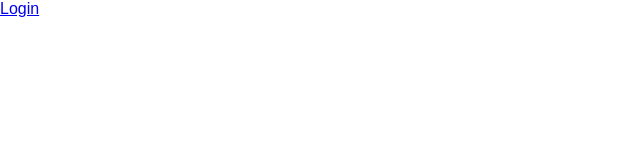
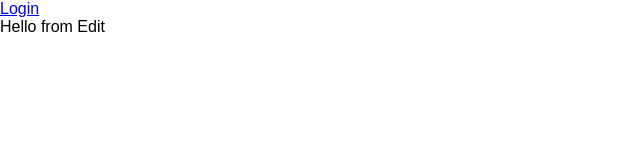
Before and after one commit to sbarnwell88/travel-planner, a React (Create React App) app in the folder client/: page /user/1/trips/1/activities/1/edit in a window 1280 px wide. Shown: the top 160 px of the page, without its empty margins (0-640 px from the left). Built offline with nearby package versions, Linux system fonts and the light colour scheme.

Commit message:
connected edit page

```diff
--- a/client/src/App.js
+++ b/client/src/App.js
@@ -7,6 +7,7 @@ import Trips from './components/Trips';
 import Activities from './components/Activities';
 import NewTripForm from './components/NewTripForm';
 import NewActivityForm from './components/NewActivityForm';
+import ActivityEdit from './components/ActivityEdit';
 
 class App extends Component {
   render(){
@@ -23,6 +24,7 @@ class App extends Component {
             <Route exact path="/user/:userId/trips/new" component={NewTripForm}/>
             <Route exact path="/user/:userId/trips/:tripId/activities/" component={Activities} />
             <Route exact path="/user/:userId/trips/:tripId/activities/new/" component={NewActivityForm}/>
+            <Route exact path="/user/:userId/trips/:tripId/activities/:activityId/edit/" component={ActivityEdit}/>
           </div>
           </div>
       </Router>
--- /dev/null
+++ b/client/src/components/ActivityEdit.js
@@ -0,0 +1,13 @@
+import React, { Component } from 'react';
+
+class ActivityEdit extends Component {
+    render() {
+        return (
+            <div>
+                Hello from Edit
+            </div>
+        );
+    }
+}
+
+export default ActivityEdit;
--- a/client/src/components/ActivityList.js
+++ b/client/src/components/ActivityList.js
@@ -11,7 +11,6 @@ class ActivityList extends Component {
             activities: []
         }
     }
-
 
      _deleteActivity = () => {
         const userId = this.props.userId;
@@ -31,13 +30,11 @@ class ActivityList extends Component {
     return (
         <div>
             <h3>
-                <Link to={{
-                pathname: `/user/${userId}/trips/${tripId}/activities/${activityId}`,
-                description: this.props.description
-            }}>{this.props.description}</Link>
+            <div>{this.props.description}</div>
             <div>{this.props.price}</div>
             <div>{this.props.date}</div>
             </h3>
+            <Link to={`/user/${userId}/trips/${tripId}/activities/${activityId}/edit`}>Edit Item</Link>
             <button onClick={this._deleteActivity}>delete</button>
         </div>
     );
```
